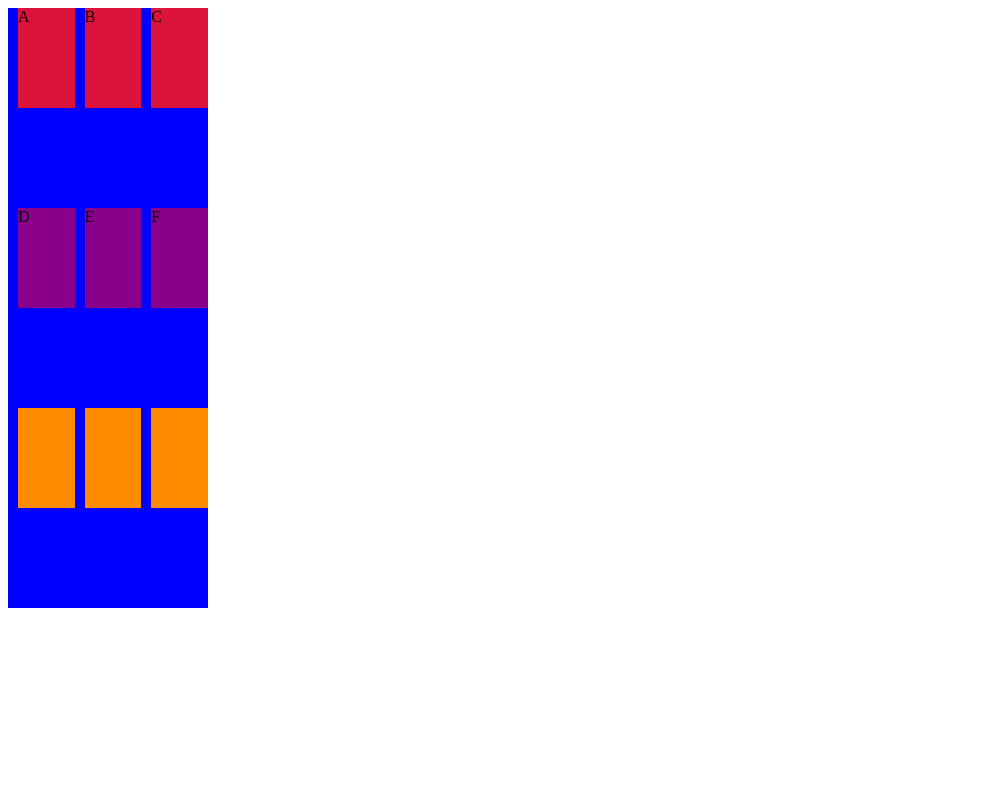
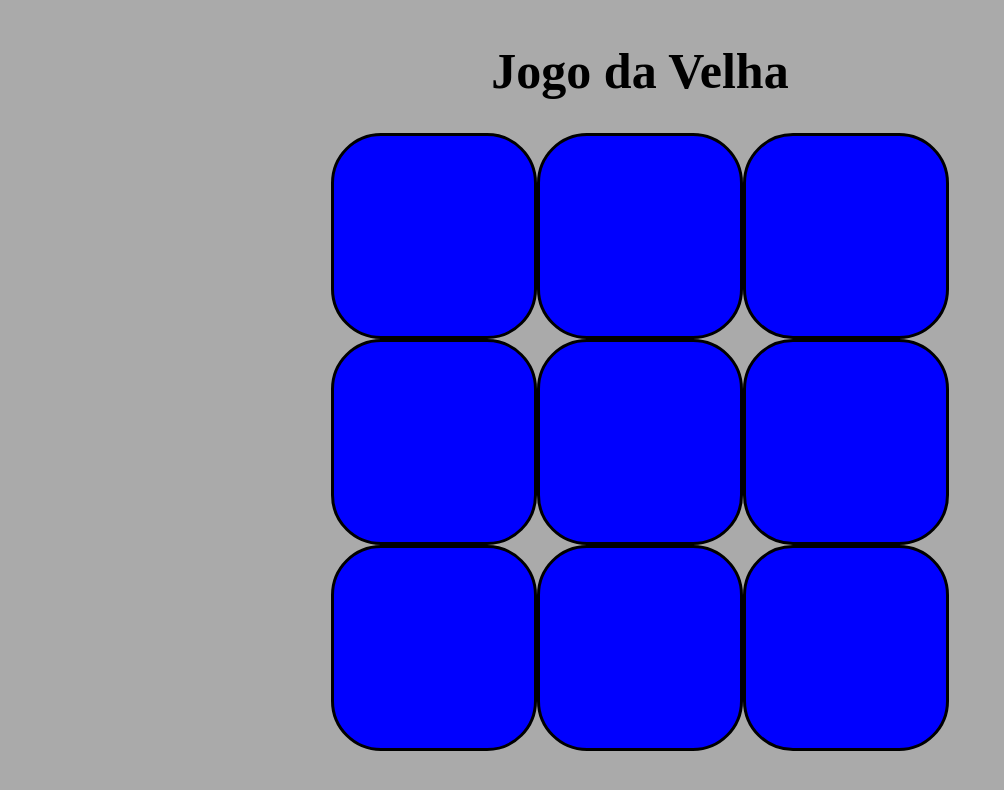
Before and after one commit to NayFreire/jogoDaVelha, a plain HTML site: page index.html in a window 1280 px wide. Shown: the whole page, without its empty margins (0-1004 px from the left). Drawn offline with Linux system fonts and the light colour scheme.

Commit message:
estrutura pronta

```diff
--- a/index.html
+++ b/index.html
@@ -8,25 +8,88 @@
     <title>Jogo da Velha</title>
 </head>
 <body>
-    <div>
+    <div class="centraliza">
+        <h1>Jogo da Velha</h1>
+
+        <section>
             <div class="linhas">
-            <div class="celula1"> A </div>
-            <div class="celula1"> B</div>
-            <div class="celula1"> C</div>
+                <div></div>
+
+                <div></div>
+
+                <div></div>
             </div>
 
             <div class="linhas">
-            <div class="celula2"> D</div>
-            <div class="celula2"> E</div>
-            <div class="celula2"> F</div>
+                <div></div>
+
+                <div></div>
+
+                <div></div>
             </div>
 
             <div class="linhas">
-            <div class="celula3"></div>
-            <div class="celula3"></div>
-            <div class="celula3"></div>
+                <div></div>
+
+                <div></div>
+
+                <div></div>
             </div>
+        </section>
+
+            <section>
+            <div class="linhas">
+                <div></div>
+
+                <div></div>
+
+                <div></div>
             </div>
+
+            <div class="linhas">
+                <div></div>
+
+                <div></div>
+
+                <div></div>
             </div>
+
+            <div class="linhas">
+                <div></div>
+
+                <div></div>
+
+                <div></div>
+            </div>
+        </section>
+
+            <section>
+            <div class="linhas">
+                <div></div>
+
+                <div></div>
+
+                <div></div>
+            </div>
+
+            <div class="linhas">
+                <div></div>
+
+                <div></div>
+
+                <div></div>
+            </div>
+
+            <div class="linhas">
+                <div></div>
+
+                <div></div>
+
+                <div></div>
+            </div>
+        </section>
+    </div>
+
+
 </body>
 </html>
--- a/style.css
+++ b/style.css
@@ -1,8 +1,8 @@
 html{
-    margin: 0;
+    display: block;
+    margin: 0 auto;
     padding: 0;
-    width: 100%;
-    height: 100%;
+    background-color: #aaaaaa;
 }
 
 .linhas{
@@ -10,25 +10,19 @@ html{
     background-color: blue;
     width: 200px;
     height: 200px;
+    border: black;
+    border-radius: 50px;
+    border-style: solid;
 }
 
-.celula1{
-    width: 100px;
-    height: 100px;
-    background-color: crimson;
-    margin-left: 10px;
+section, h1{
+    display: flex;
+    justify-content: center;
+    font-size: 50px;
 }
 
-.celula2{
-    width: 100px;
-    height: 100px;
-    background-color: darkmagenta;
-    margin-left: 10px;
+.centraliza{
+    display: grid;
+    margin: 0 auto;
+    padding: 0;
 }
-
-.celula3{
-    width: 100px;
-    height: 100px;
-    background-color: darkorange;
-    margin-left: 10px;
-}
```
Lines whose indentation alone changed are shown as unchanged.
